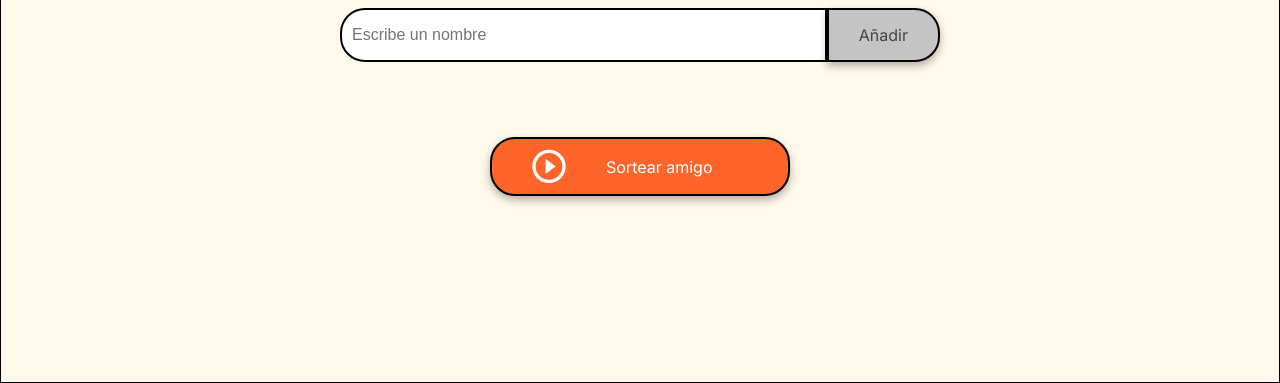
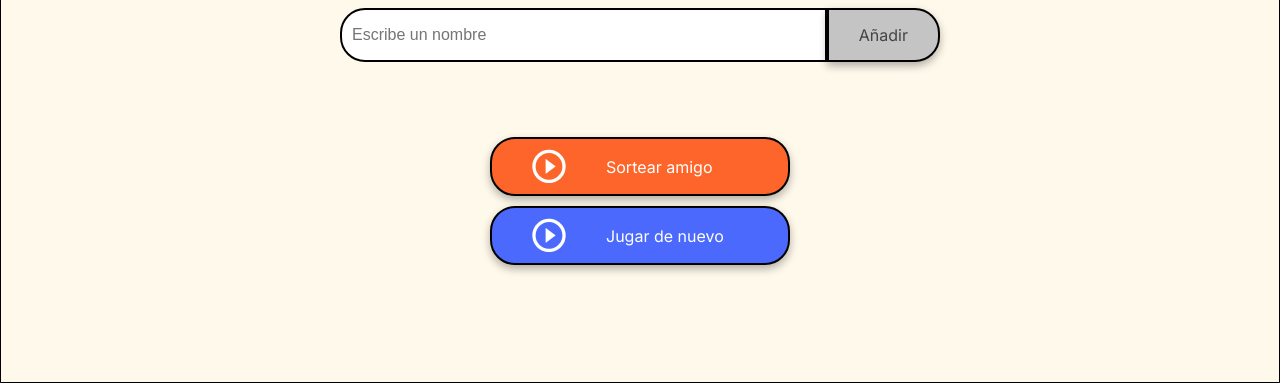
Before and after one commit to artbelgum/Challenge-amigo-secreto, a plain HTML site: page index.html in a window 1280 px wide. Shown: the part 417-800 px from the top of the page. Drawn offline with Linux system fonts and the light colour scheme.

Commit message:
botón jugar de nuevo

```diff
--- a/index.html
+++ b/index.html
@@ -28,10 +28,16 @@
             <ul id="listaAmigos" class="name-list" aria-labelledby="listaAmigos" role="list"></ul>
             <ul id="resultado" class="result-list" aria-live="polite"></ul>
 
-            <div class="button-container">
+            <div class="button-container" style="margin-bottom: 10px;">
                 <button class="button-draw" onclick="escogerAmigo()" aria-label="Sortear amigo secreto">
                     <img src="assets/play_circle_outline.png" alt="Ícono para sortear">
                     Sortear amigo
+                </button>
+            </div>
+            <div class="button-container">
+                <button class="button-reinicio" onclick="limpiarArray()" aria-label="Reinicio">
+                    <img src="assets/play_circle_outline.png" alt="Ícono para reiniciar">
+                    Jugar de nuevo
                 </button>
             </div>
         </section>
--- a/style.css
+++ b/style.css
@@ -6,6 +6,7 @@
     --color-button-hover: #e55720;
     --color-text: #444444;
     --color-white: #FFFFFF;
+    --color-buttonclean-hover: #4961aa;
 }
 
 /* Estilos generales */
@@ -160,3 +161,22 @@ ul {
 .button-draw:hover {
     background-color: var(--color-button-hover);
 }
+
+/* Botón de reinicio */
+.button-reinicio {
+    display: flex;
+    align-items: center;
+    width: 100%;
+    padding: 10px 40px;
+    color: var(--color-white);
+    background-color: var(--color-primary);
+    font-size: 16px;
+}
+
+.button-reinicio img {
+    margin-right: 40px;
+}
+
+.button-reinicio:hover {
+    background-color: var(--color-buttonclean-hover);
+}
```
